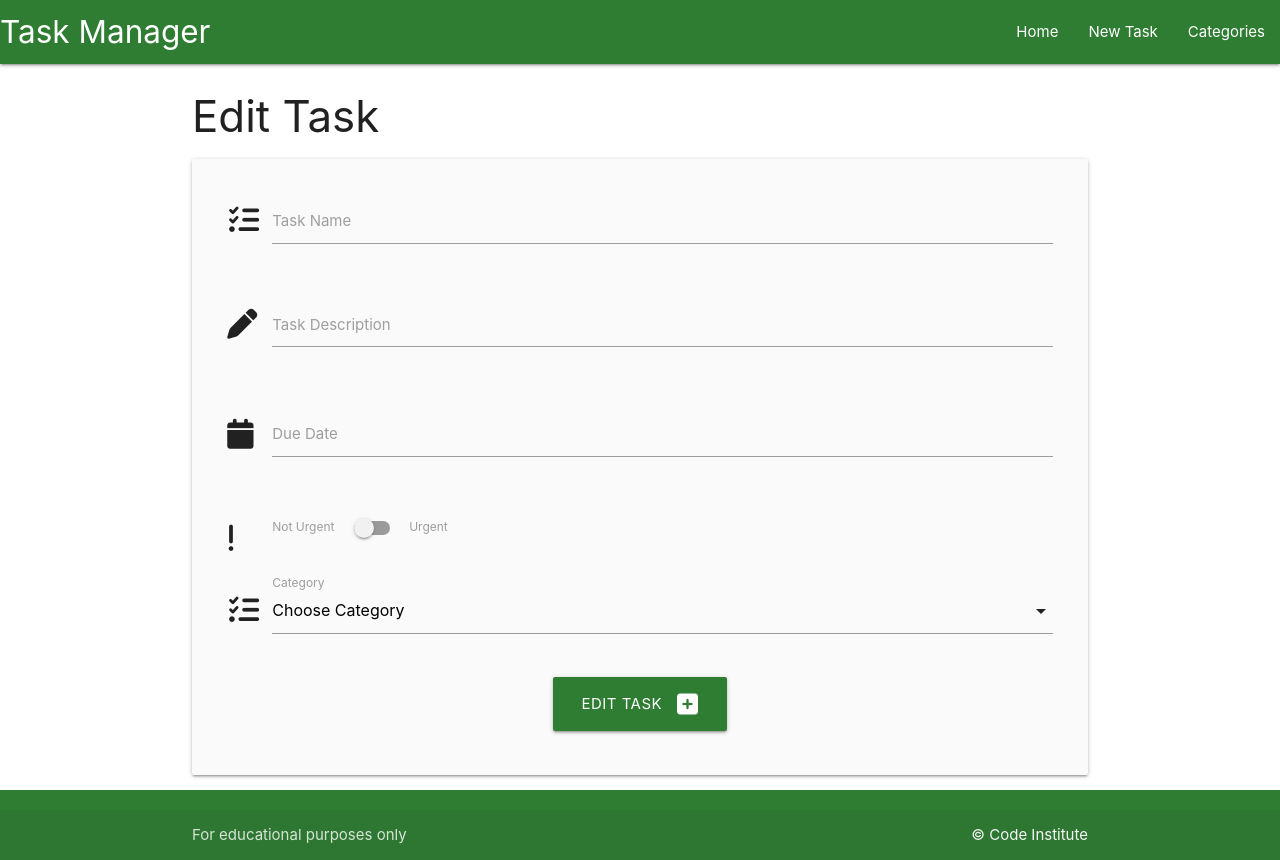
After one commit to denham-ed/database-walkthrough, a Python web app: template taskmanager/templates/edit_task.html in a window 1280 px wide. The commit adds this page. Run offline with Jinja, Linux system fonts and the light colour scheme; the template is opened without the code that fills it, so the values that code supplies are empty.

Commit message:
Create Edit Task form

```diff
--- /dev/null
+++ b/taskmanager/templates/edit_task.html
@@ -0,0 +1,64 @@
+{% extends "base.html"%}
+{% block content %}
+<h3>Edit Task</h3>
+<div class="row card-panel grey lighten-5">
+  <form class="col s12" method="POST" action="{{url_for('edit_task', task_id=task.id)}}">
+    <div class="row">
+      <div class="input-field col s12 ">
+        <i class="fa-solid fa-list-check prefix"></i>
+        <input id="task_name" type="text" class="validate " name="task_name" minlength="3" max="25" value="{{ task.task_name }}" required>
+        <label for="task_name">Task Name</label>
+      </div>
+    </div>
+    <div class="row">
+      <div class="input-field col s12 ">
+        <i class="fa-solid fa-pen prefix"></i>
+        <textarea id="task_description" type="text" class="materialize-textarea validate " name="task_description" required>{{ task.task_description }}</textarea>
+        <label for="task_description">Task Description</label>
+      </div>
+    </div>
+    <div class="row">
+      <div class="input-field col s12 ">
+        <i class="fa-solid fa-calendar prefix"></i>
+        <input id="due_date" type="text" class="datepicker validate " name="due_date" value="{{task.due_date.strftime('%d %B %Y')}}" required></input>
+        <label for="due_date">Due Date</label>
+      </div>
+    </div>
+    <div class="row">
+      <div class="input-field col s12 ">
+        <div class="switch">
+          <i class="fa-solid fa-exclamation prefix"></i>
+          <label>
+            Not Urgent
+            <input id="is_urgent" type="checkbox" name="is_urgent" >
+            <span class="lever"></span>
+            Urgent
+          </label>
+        </div>
+      </div>
+    </div>
+    <!-- Category -->
+    <div class="row">
+      <div class="input-field col s12 ">
+        <i class="fa-solid fa-list-check prefix"></i>
+        <select name="category_id" id="category_id" class="validate" required>
+          <option value="" disabled selected>Choose Category</option>
+          {% for category in categories %}
+          <option value="{{ category.id }}">{{category.category_name}}</option>
+          {% endfor %}
+        </select>
+        <label for="category_id">Category</label>
+      </div>
+    </div>
+
+    <div class="row">
+      <div class="col s12 center-align">
+        <button type="submit" class="btn-large green darken-3">
+          Edit Task <i class="fas fa-plus-square right"></i>
+        </button>
+      </div>
+    </div>
+  </form>
+</div>
+
+{% endblock %}
--- a/taskmanager/templates/tasks.html
+++ b/taskmanager/templates/tasks.html
@@ -25,6 +25,9 @@
             <div class="collapsible-body">
                 <strong>{{task.category}}</strong>
                 <p>{{task.task_description}}</p>
+                <p>
+                    <a href="{{ url_for('edit_task', task_id=task.id)}}" class="btn yellow dark-3 black-text">Edit</a>
+                </p>
             </div>
           </li>
         {% endfor %}
```
Also changed, not shown: taskmanager/routes.py (+15 -0 lines).
